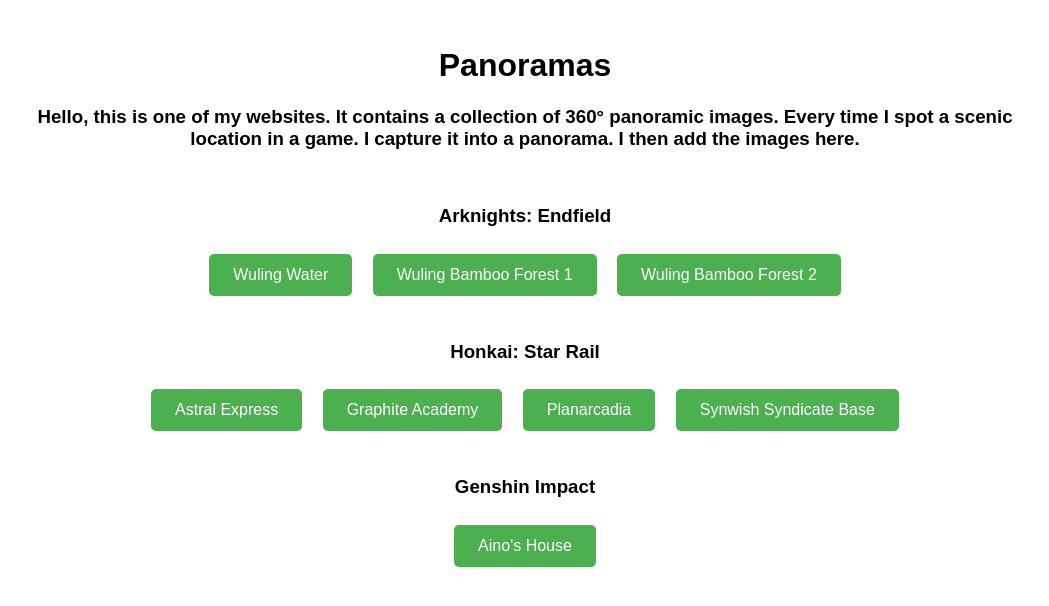
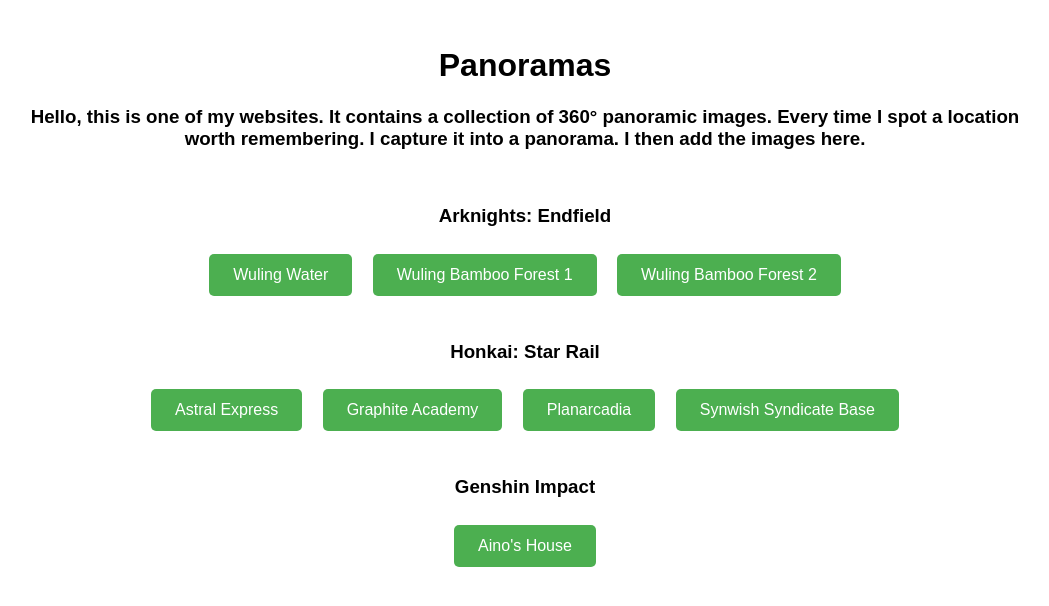
Before and after one commit to Expolus/panoramas, a plain HTML site: page index.html in a window 1280 px wide. Shown: the whole page, without its empty margins (115-1164 px from the left). Drawn offline with Linux system fonts and the light colour scheme.

Commit message:
No comment

```diff
--- a/index.html
+++ b/index.html
@@ -38,7 +38,7 @@
     <br>
     <h1>Panoramas</h1>
     <h3>Hello, this is one of my websites. It contains a collection of 360° panoramic images.
-        Every time I spot a scenic location in a game. I capture it into a panorama.
+        Every time I spot a location worth remembering. I capture it into a panorama.
         I then add the images here.
     </h3>
     <br>
```
